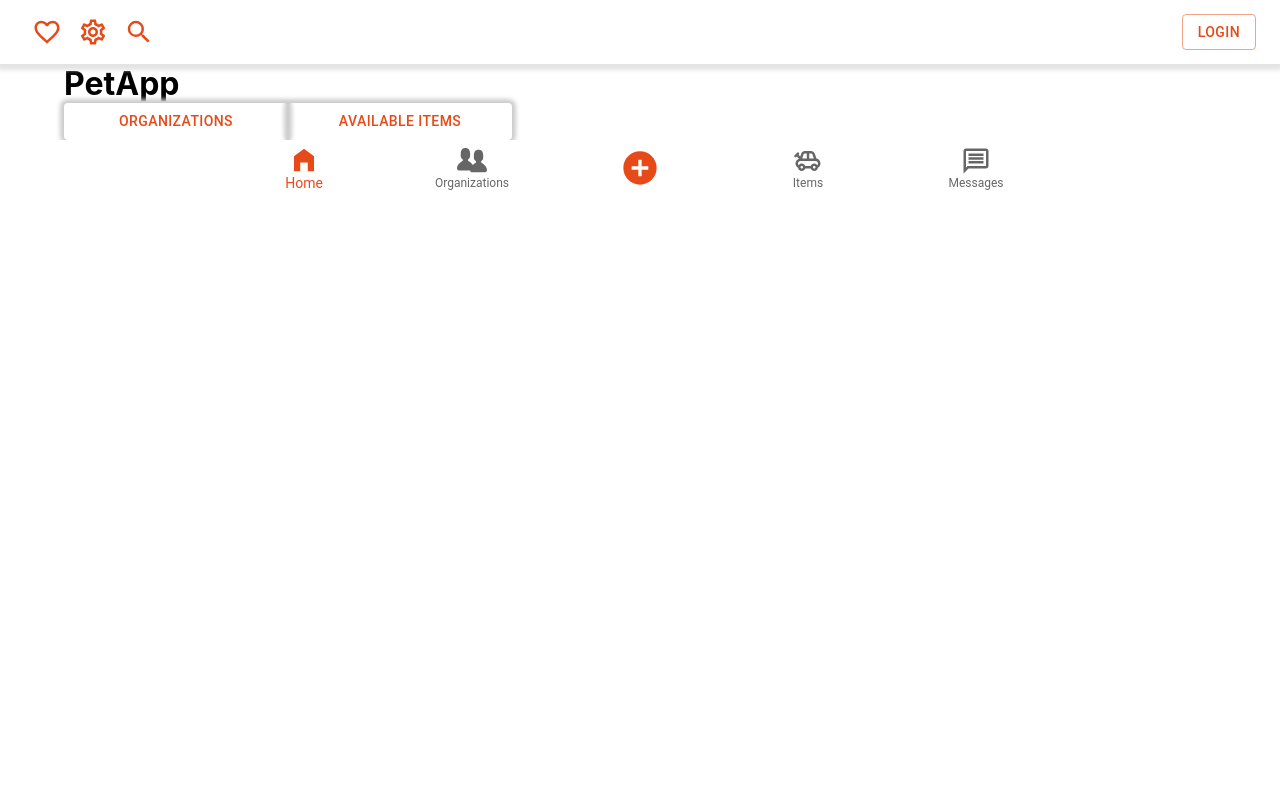
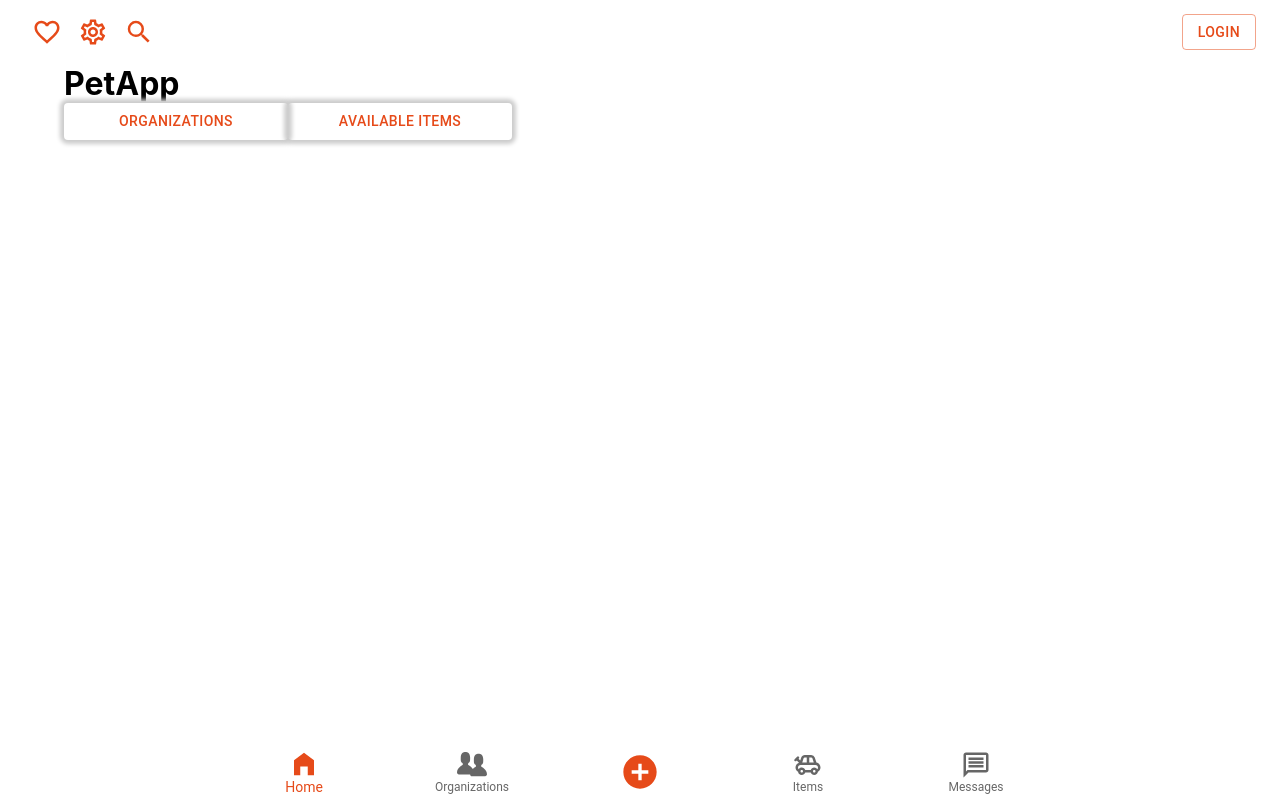
Before and after one commit to akai-org/pet-share-hackyeah-2021-frontend, a Next.js app: page / in a window 1280 px wide. Built offline with nearby package versions, Linux system fonts and the light colour scheme.

Commit message:
CSS fixes

```diff
--- a/components/ui/NavBar/NavBar.tsx
+++ b/components/ui/NavBar/NavBar.tsx
@@ -7,8 +7,9 @@ import {useRouter} from 'next/router';
 import styled from 'styled-components';
 
 const StyledBottomNavigation = styled(BottomNavigation)`
-  position: sticky;
+  position: fixed;
   bottom: 0;
+  width: 100%;
 `
 
 const NavBar: FunctionComponent = () => {
--- a/components/ui/NavigationTile/NavigationTile.tsx
+++ b/components/ui/NavigationTile/NavigationTile.tsx
@@ -20,10 +20,11 @@ const StyleButton = styled(Button)`
 `
 
 interface MainButtonProps extends ButtonProps {
+  href: string
 }
 
-const NavigationTile: FunctionComponent<MainButtonProps> = ({children}) => (
-  <Link href="/">
+const NavigationTile: FunctionComponent<MainButtonProps> = ({href, children}) => (
+  <Link href={href}>
     <StyleButton>
       {children}
     </StyleButton>
--- a/components/ui/TopBar/TopBar.tsx
+++ b/components/ui/TopBar/TopBar.tsx
@@ -25,8 +25,10 @@ const StyleBox = styled(Box)`
   flex-grow: 1;
   position: sticky;
   top: 0;
+  left: 0;
+  width: 100%;
+  height: min-content;
   background-color: white;
-  box-shadow: 0 4px 4px 2px #e3e3e3;
 `
 
 const StyleTextField = styled(TextField)`
--- a/pages/_app.tsx
+++ b/pages/_app.tsx
@@ -3,8 +3,9 @@ import {Topbar} from '@components/ui/TopBar/TopBar';
 import NavBar from '@components/ui/NavBar/NavBar';
 import '../styles/globals.css';
 import {AppProvider} from '@context/AppContext/AppProvider';
-import {Box} from '@mui/material';
 import {FunctionComponent, PropsWithChildren} from 'react';
+// @ts-ignore
+import styled from 'styled-components';
 
 const theme = createTheme({
   palette: {
@@ -18,6 +19,10 @@ const theme = createTheme({
   },
 });
 
+const StyledComponent = styled.div`
+  height: calc(100vh - 112px);
+`
+
 interface MyAppProps {
   Component: FunctionComponent,
   pageProps: PropsWithChildren<any>
@@ -27,8 +32,9 @@ const MyApp: FunctionComponent<MyAppProps> = ({Component, pageProps}) => (
   <AppProvider>
     <ThemeProvider theme={theme}>
       <Topbar/>
-      <Box/>
-      <Component {...pageProps} />
+      <StyledComponent>
+        <Component {...pageProps} />
+      </StyledComponent>
       <NavBar/>
     </ThemeProvider>
   </AppProvider>
--- a/pages/index.tsx
+++ b/pages/index.tsx
@@ -8,10 +8,10 @@ const Home: NextPage = () =>
   (
     <Container>
       <h1>PetApp</h1>
-      <NavigationTile>
+      <NavigationTile href="/social/users">
         Organizations
       </NavigationTile>
-      <NavigationTile>
+      <NavigationTile href="/market/browse">
         Available Items
       </NavigationTile>
     </Container>
```
Also changed, not shown: .eslintrc.json.
